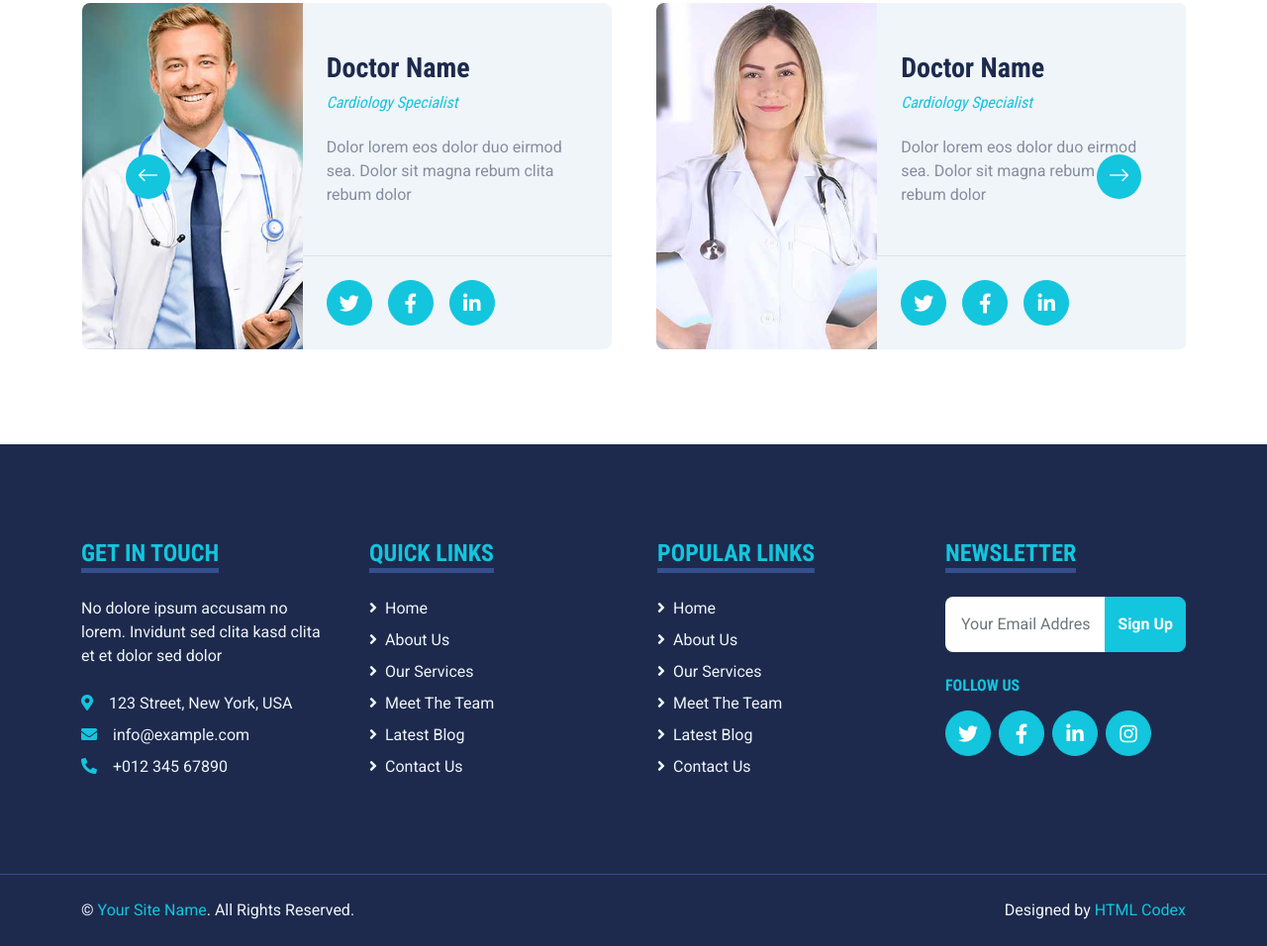
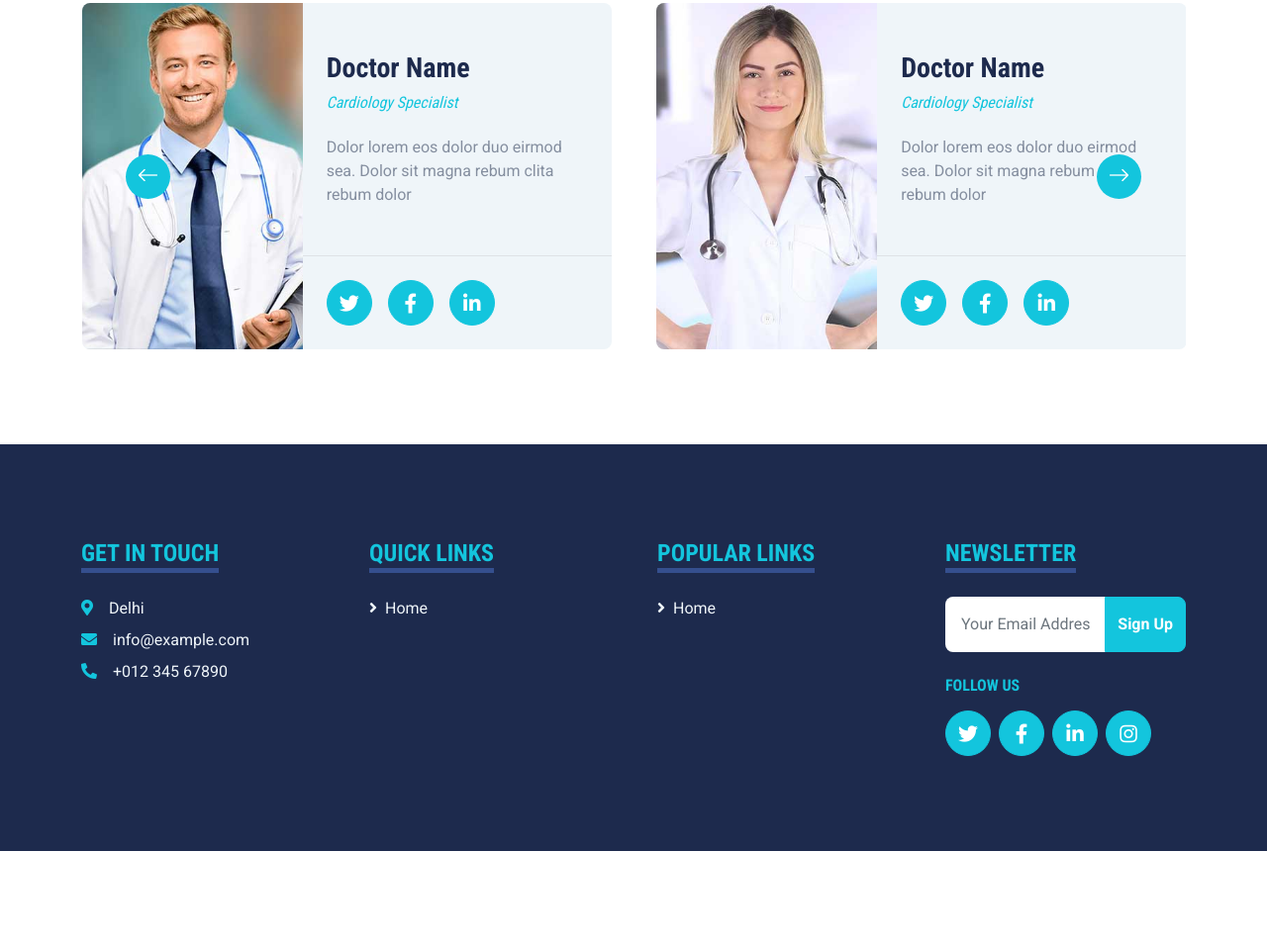
Before and after one commit to hrithik1996/DockApp, a plain HTML site: page hospital-website-template/about.html in a window 1280 px wide. Shown: the part 1791-2747 px from the top of the page at 99% size. After the commit the page ends 2651 px from the top, so only its background shows below. Drawn offline with nearby package versions, Linux system fonts and the light colour scheme.

Commit message:
New changes

```diff
--- a/hospital-website-template/about.html
+++ b/hospital-website-template/about.html
@@ -253,8 +253,7 @@
             <div class="row g-5">
                 <div class="col-lg-3 col-md-6">
                     <h4 class="d-inline-block text-primary text-uppercase border-bottom border-5 border-secondary mb-4">Get In Touch</h4>
-                    <p class="mb-4">No dolore ipsum accusam no lorem. Invidunt sed clita kasd clita et et dolor sed dolor</p>
-                    <p class="mb-2"><i class="fa fa-map-marker-alt text-primary me-3"></i>123 Street, New York, USA</p>
+                        <p class="mb-2"><i class="fa fa-map-marker-alt text-primary me-3"></i>Delhi</p>
                     <p class="mb-2"><i class="fa fa-envelope text-primary me-3"></i>info@example.com</p>
                     <p class="mb-0"><i class="fa fa-phone-alt text-primary me-3"></i>+012 345 67890</p>
                 </div>
@@ -262,22 +261,12 @@
                     <h4 class="d-inline-block text-primary text-uppercase border-bottom border-5 border-secondary mb-4">Quick Links</h4>
                     <div class="d-flex flex-column justify-content-start">
                         <a class="text-light mb-2" href="#"><i class="fa fa-angle-right me-2"></i>Home</a>
-                        <a class="text-light mb-2" href="#"><i class="fa fa-angle-right me-2"></i>About Us</a>
-                        <a class="text-light mb-2" href="#"><i class="fa fa-angle-right me-2"></i>Our Services</a>
-                        <a class="text-light mb-2" href="#"><i class="fa fa-angle-right me-2"></i>Meet The Team</a>
-                        <a class="text-light mb-2" href="#"><i class="fa fa-angle-right me-2"></i>Latest Blog</a>
-                        <a class="text-light" href="#"><i class="fa fa-angle-right me-2"></i>Contact Us</a>
                     </div>
                 </div>
                 <div class="col-lg-3 col-md-6">
                     <h4 class="d-inline-block text-primary text-uppercase border-bottom border-5 border-secondary mb-4">Popular Links</h4>
                     <div class="d-flex flex-column justify-content-start">
                         <a class="text-light mb-2" href="#"><i class="fa fa-angle-right me-2"></i>Home</a>
-                        <a class="text-light mb-2" href="#"><i class="fa fa-angle-right me-2"></i>About Us</a>
-                        <a class="text-light mb-2" href="#"><i class="fa fa-angle-right me-2"></i>Our Services</a>
-                        <a class="text-light mb-2" href="#"><i class="fa fa-angle-right me-2"></i>Meet The Team</a>
-                        <a class="text-light mb-2" href="#"><i class="fa fa-angle-right me-2"></i>Latest Blog</a>
-                        <a class="text-light" href="#"><i class="fa fa-angle-right me-2"></i>Contact Us</a>
                     </div>
                 </div>
                 <div class="col-lg-3 col-md-6">
@@ -295,18 +284,6 @@
                         <a class="btn btn-lg btn-primary btn-lg-square rounded-circle me-2" href="#"><i class="fab fa-linkedin-in"></i></a>
                         <a class="btn btn-lg btn-primary btn-lg-square rounded-circle" href="#"><i class="fab fa-instagram"></i></a>
                     </div>
-                </div>
-            </div>
-        </div>
-    </div>
-    <div class="container-fluid bg-dark text-light border-top border-secondary py-4">
-        <div class="container">
-            <div class="row g-5">
-                <div class="col-md-6 text-center text-md-start">
-                    <p class="mb-md-0">&copy; <a class="text-primary" href="#">Your Site Name</a>. All Rights Reserved.</p>
-                </div>
-                <div class="col-md-6 text-center text-md-end">
-                    <p class="mb-0">Designed by <a class="text-primary" href="https://htmlcodex.com">HTML Codex</a></p>
                 </div>
             </div>
         </div>
```
